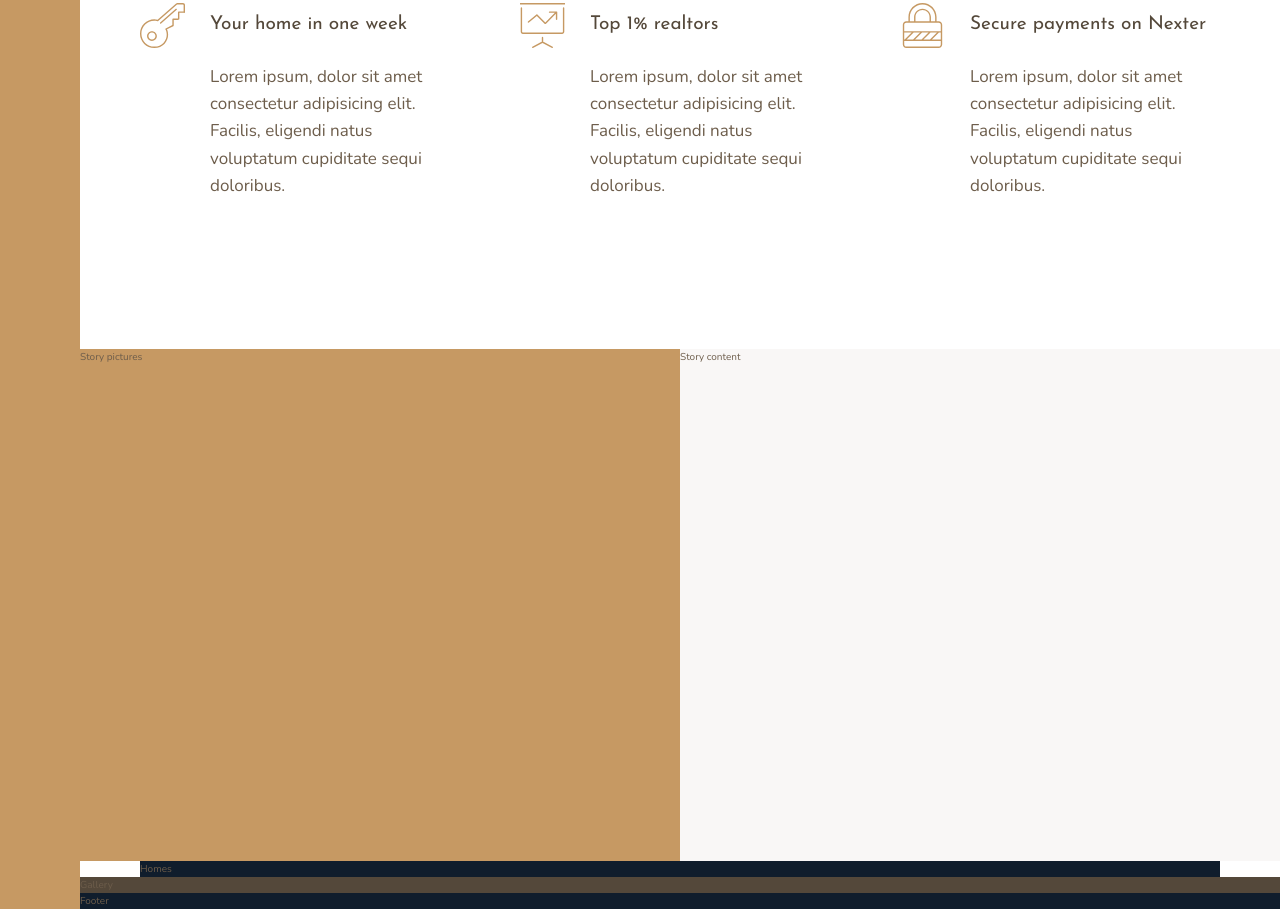
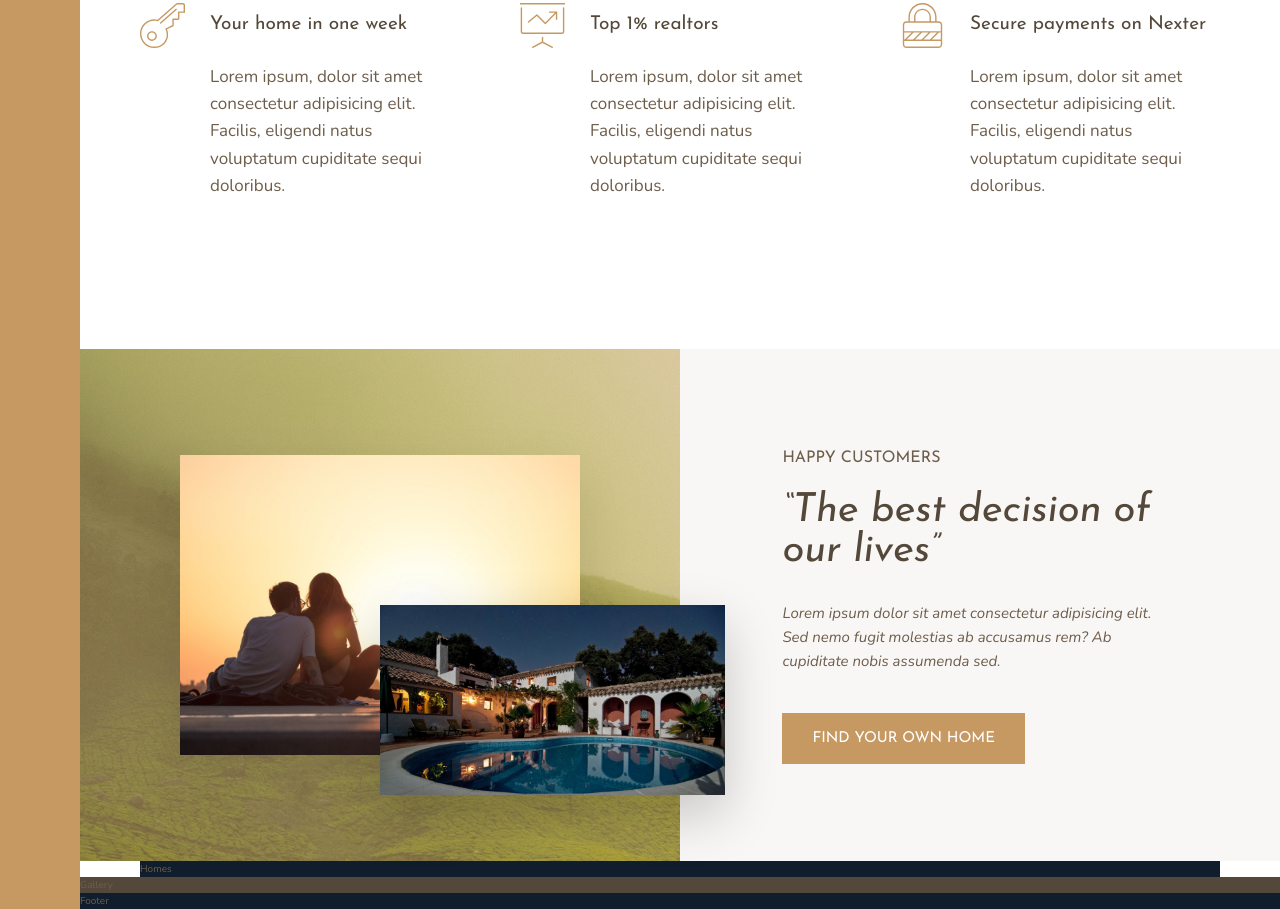
Before and after one commit to uniboxx/nexter-unibox, a website built with Vite: page index.html in a window 1280 px wide. Shown: the part 1043-1952 px from the top of the page. Built offline with nearby package versions, Linux system fonts and the light colour scheme.

Commit message:
finished story section

```diff
--- a/index.html
+++ b/index.html
@@ -74,11 +74,15 @@
     </div>
 
     <div class="story__pictures">
-        Story pictures
+        <img src="img/story-1.jpeg" alt="Couple with new house" class="story__img--1">
+        <img src="img/story-2.jpeg" alt="New house" class="story__img--2">
     </div>
 
     <div class="story__content">
-        Story content
+        <h3 class="h3 heading-3 mb-sm">Happy Customers</h3>
+        <h2 class="heading-2 heading-2--dark mb-md">&ldquo;The best decision of our lives&rdquo;</h2>
+        <p class="story__text">Lorem ipsum dolor sit amet consectetur adipisicing elit. Sed nemo fugit molestias ab accusamus rem? Ab cupiditate nobis assumenda sed.</p>
+        <button class="btn">Find your own home</button>
     </div>
 
     <section class="homes">
--- a/scss/_story.scss
+++ b/scss/_story.scss
@@ -2,10 +2,48 @@
   &__pictures {
     background-color: $color-primary;
     grid-column: full-start/ col-end 4;
+    background-image: linear-gradient(rgba($color-primary, 0.5), rgba($color-primary, 0.5)), url("/img/back.jpg");
+
+    display: grid;
+    grid-template-columns: repeat(6, 1fr);
+    grid-template-rows: repeat(6, 1fr);
+  }
+
+  &__img--1 {
+    width: 100%;
+    grid-column: 2/-2;
+    grid-row: 2/-2;
+    align-self: center;
+    box-shadow: 0 2rem 5rem rgba(#000, 0.1);
+  }
+
+  &__img--2 {
+    width: 115%;
+    grid-column: 4 / -1;
+    grid-row: 4/-2;
+    z-index: 10;
+    box-shadow: 0 2rem 5rem rgba(#000, 0.2);
   }
 
   &__content {
     background-color: $color-grey-light-1;
     grid-column: col-start 5 / full-end;
+
+    padding: 6rem 8svw;
+
+    // display: flex;
+    // flex-direction: column;
+    // justify-content: center;
+    // align-items: start;
+
+    display: grid;
+    align-content: center;
+    justify-items: start;
+  }
+
+  &__text {
+    font-size: 1.5rem;
+    font-style: italic;
+    margin-bottom: 4rem;
   }
 }
--- a/scss/_typography.scss
+++ b/scss/_typography.scss
@@ -9,15 +9,9 @@
 
 .heading-2 {
   @extend %heading;
-}
-
-.heading-3 {
-  @extend %heading;
-}
-
-.heading-4 {
-  @extend %heading;
-  font-size: 1.9rem;
+  font-size: 4rem;
+  font-style: italic;
+  line-height: 1;
 
   &--light {
     color: $color-grey-light-1;
@@ -26,3 +20,51 @@
     color: $color-grey-dark-1;
   }
 }
+
+.heading-3 {
+  @extend %heading;
+  font-size: 1.6rem;
+  color: $font-primary;
+  text-transform: uppercase;
+}
+
+.heading-4 {
+  @extend %heading;
+  font-size: 1.9rem;
+  &--light {
+    color: $color-grey-light-1;
+  }
+  &--dark {
+    color: $color-grey-dark-1;
+  }
+}
+
+.btn {
+  background-color: $color-primary;
+  color: #fff;
+  border: none;
+  border-radius: 0;
+  font-family: $font-display;
+  font-size: 1.5rem;
+  text-transform: uppercase;
+  padding: 1.8rem 3rem;
+  cursor: pointer;
+  transition: all 0.2s;
+
+  &:hover {
+    background-color: $color-primary-dark;
+  }
+}
+
+.mb-sm {
+  margin-bottom: 2rem;
+}
+.mb-md {
+  margin-bottom: 3rem;
+}
+.mb-lg {
+  margin-bottom: 4rem;
+}
+.mb-xl {
+  margin-bottom: 8rem;
+}
```
